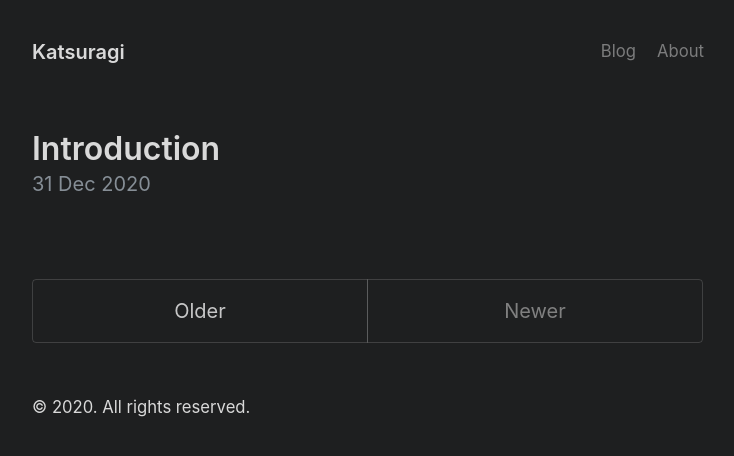
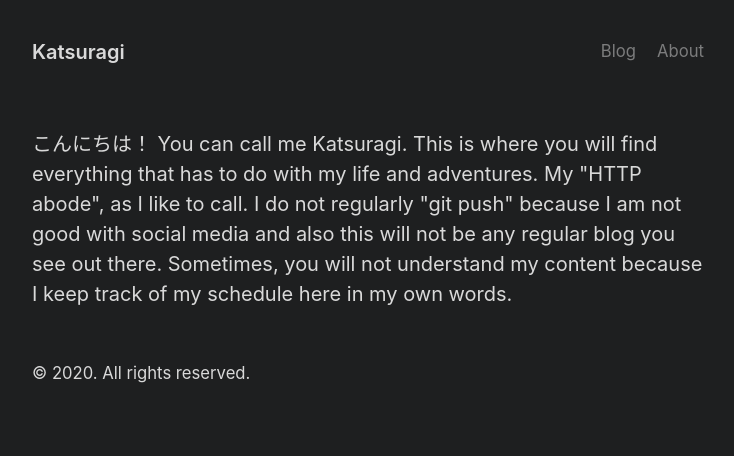
Before and after one commit to katsuragi99/katsuragi99.github.io, a Jekyll site: the page built from index.html, in a window 1280 px wide. Shown: the top 456 px of the page, without its empty margins (272-1006 px from the left). Built offline with Jekyll 4.4.1, drawn with Linux system fonts in a browser that asks for light colours; the list of posts is cut into pages by our own code.

Commit message:
Changed index.html

```diff
--- a/index.html
+++ b/index.html
@@ -3,7 +3,14 @@ layout: default
 title: Home
 ---
 
-<div class="posts">
+こんにちは！ You can call me Katsuragi. This is where you will find everything
+that has to do with my life and adventures. My "HTTP abode", as I like to call.
+I do not regularly "git push" because I am not good with social media and also
+this will not be any regular blog you see out there. Sometimes, you will not
+understand my content because I keep track of my schedule here in my own words.
+
+
+<!--<div class="posts">
   {% for post in paginator.posts %}
   <article class="post">
     <h1 class="post-title">
@@ -31,3 +38,4 @@ title: Home
     <span class="pagination-item newer">Newer</span>
   {% endif %}
 </div>
+-->
```
